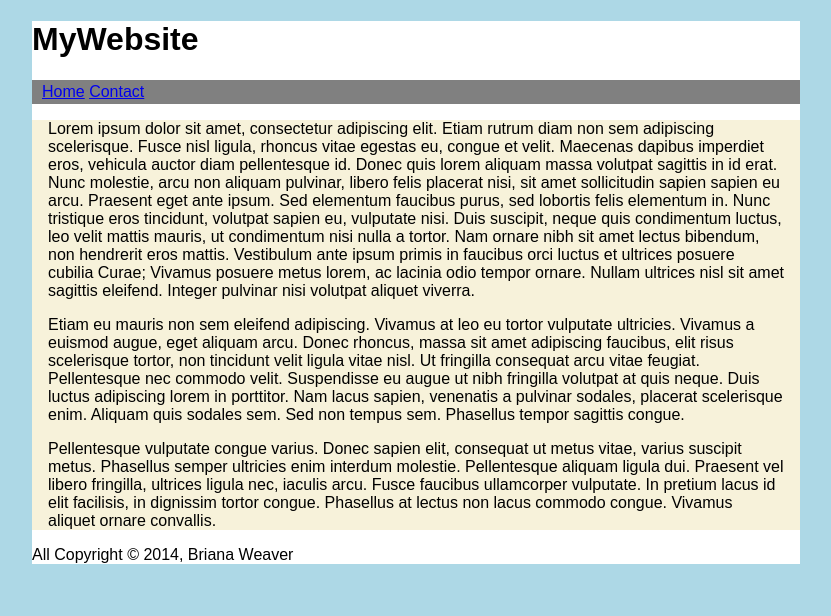
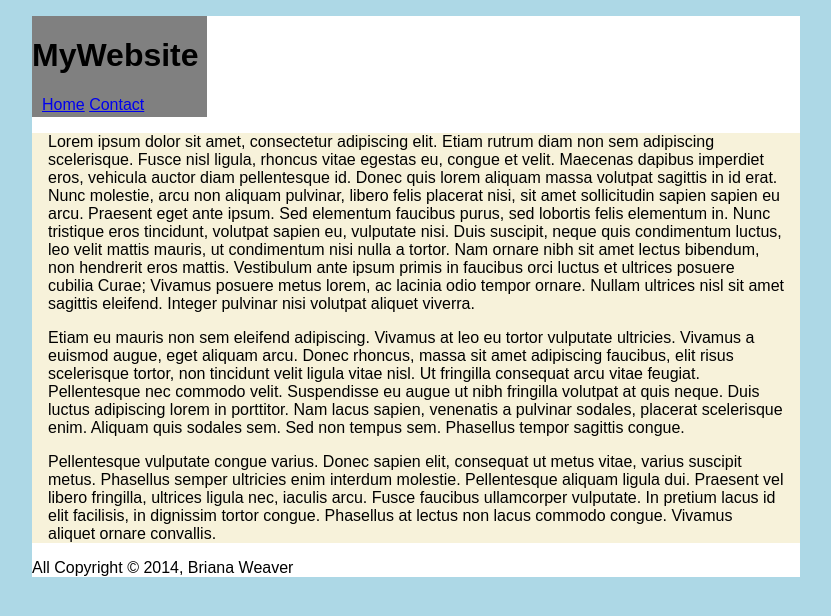
Before and after one commit to brianaw/my-rwd, a plain HTML site: page index.html in a window 1280 px wide. Shown: the whole page, without its empty margins (224-1055 px from the left). Drawn offline with Linux system fonts and the light colour scheme; a script that the page names is missing.

Commit message:
Added top-right floated navbar.

```diff
--- a/styles/styles.css
+++ b/styles/styles.css
@@ -14,6 +14,7 @@ body {
 }
 
 #page-wrapper{
+  positioning: relative;
   background-color: white;
   width: 768px;
   margin: 0 auto;
@@ -39,5 +40,15 @@ nav ul {
 nav ul li {
   display: inline-block;
 }
+/* ----- Top Right Positioned Navbar ----- */
+nav {
+  top: 0;
+  right:0;
+  width: 175px;
+}
+header {
+  float: left;
+  width: 400px;
+}
 
 /* ----- Navbar ----- */
```
